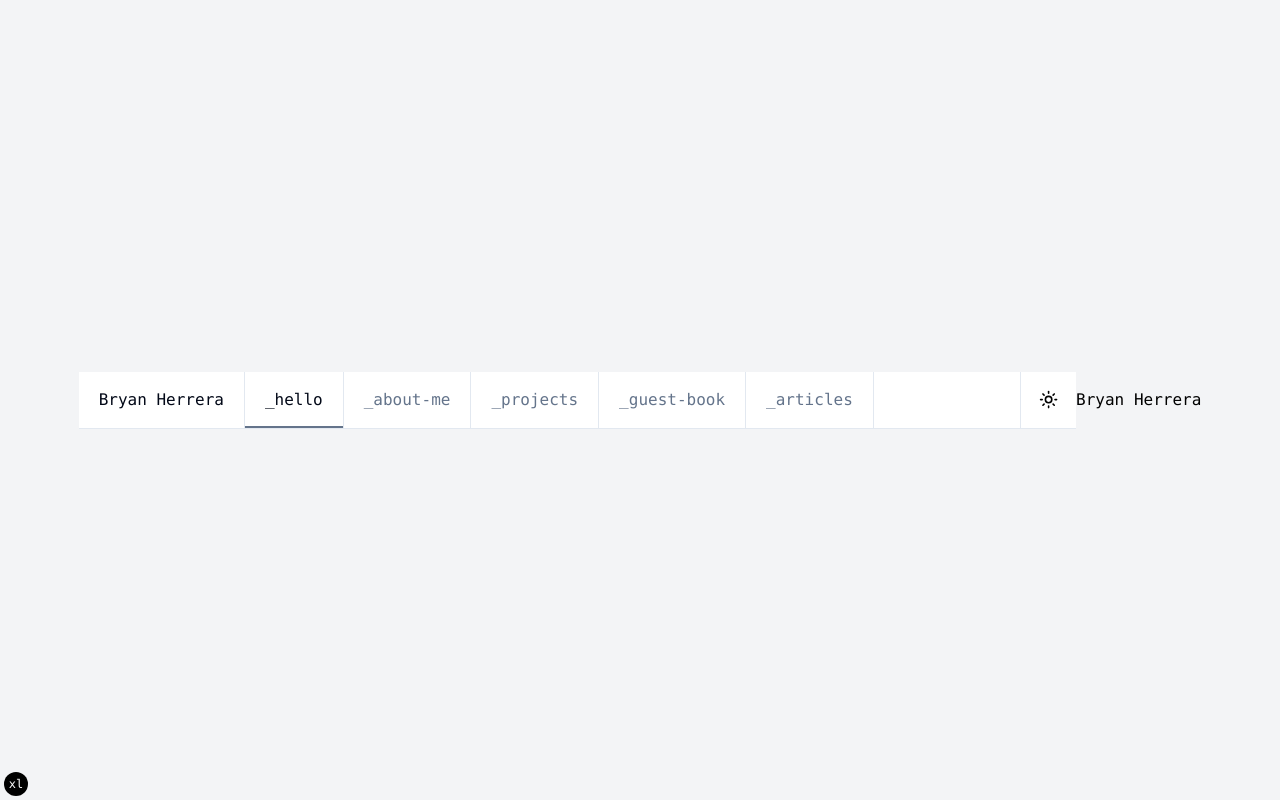
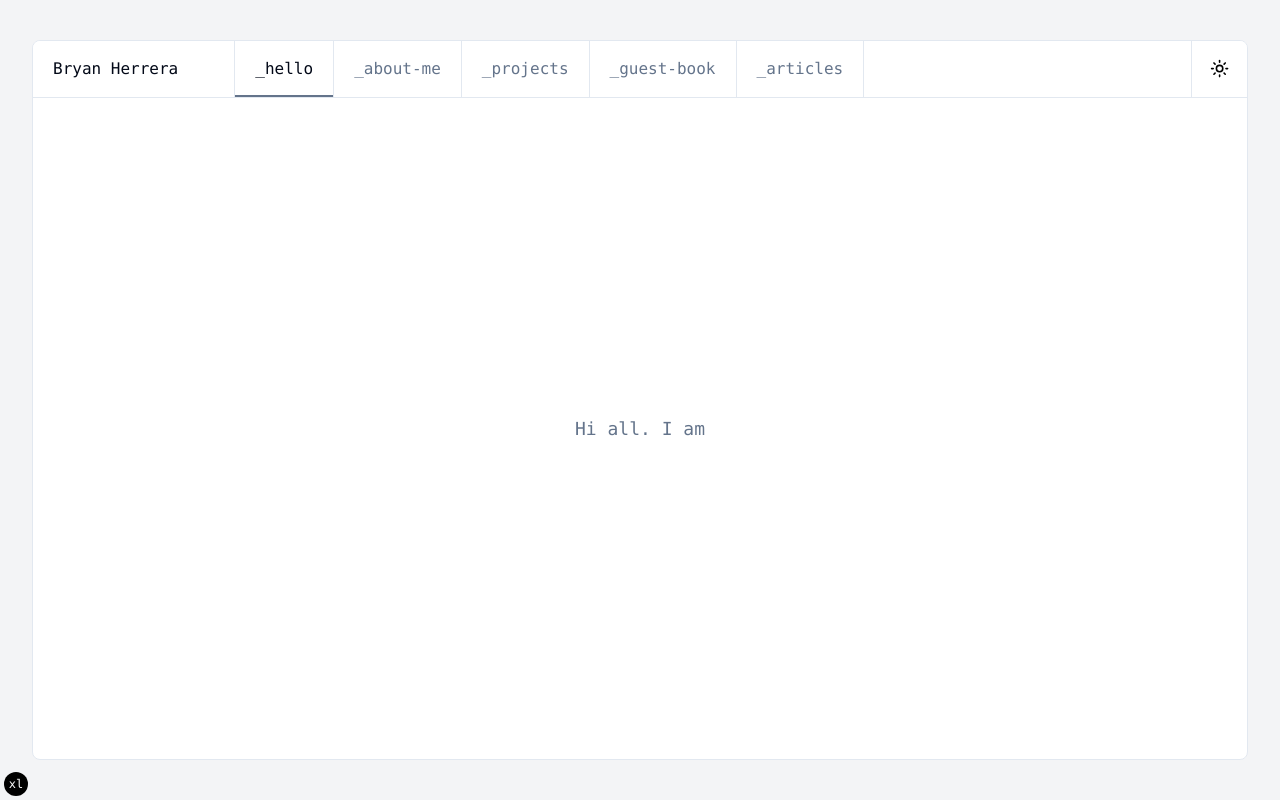
Before and after one commit to Bryan-Herrera-DEV/Bryan-Herrera-Portfolio-V5, a Next.js app: page / in a window 1280 px wide. Built offline with nearby package versions, Linux system fonts and the light colour scheme.

Commit message:
feat: agrega fadein component para componente layout de la ruta principal

```diff
--- a/package.json
+++ b/package.json
@@ -13,6 +13,7 @@
     "@radix-ui/react-slot": "^1.0.2",
     "class-variance-authority": "^0.7.0",
     "clsx": "^2.1.0",
+    "framer-motion": "^10.17.9",
     "geist": "^1.2.0",
     "lucide-react": "^0.306.0",
     "next": "14.0.4",
--- a/src/app/layout.tsx
+++ b/src/app/layout.tsx
@@ -29,11 +29,13 @@ export default function RootLayout({
           enableSystem
           disableTransitionOnChange
         >
-          <NavbarProvider>
-            <Navbar />
-            {/* <NavbarMobile /> */}
-          </NavbarProvider>
-          {children}
+          <main>
+            <NavbarProvider>
+              <Navbar />
+              {/* <NavbarMobile /> */}
+            </NavbarProvider>
+            {children}
+          </main>
         </ThemeWrapper>
         <ResponsiveIndicator />
       </body>
--- a/src/app/page.tsx
+++ b/src/app/page.tsx
@@ -1,7 +1,18 @@
-import Image from 'next/image'
+import { FadeIn } from "@/components/atoms/fade-in";
+import Image from "next/image";
 
 export default function Home() {
   return (
-    <p>Bryan Herrera</p>
-  )
+    <section className="flex items-center justify-center gap-20 p-5">
+      <FadeIn>
+        <div className="md:space-y-10 space-y-8 relative z-10">
+          <header>
+            <p className="text-muted-foreground text-lg font-extralight">
+              Hi all. I am
+            </p>
+          </header>
+        </div>
+      </FadeIn>
+    </section>
+  );
 }
--- /dev/null
+++ b/src/components/atoms/fade-in.tsx
@@ -0,0 +1,35 @@
+
+"use client";
+import { ComponentPropsWithRef, createContext, useContext } from "react";
+import { motion, useReducedMotion } from "framer-motion";
+
+const FadeInStaggerContext = createContext(false);
+
+const viewport = { once: true, margin: "0px 0px -200px" };
+
+export const FadeIn = (
+  props: ComponentPropsWithRef<typeof motion.div> & {
+    fromTopToBottom?: boolean;
+  }
+) => {
+  let shouldReduceMotion = useReducedMotion();
+  let isInStaggerGroup = useContext(FadeInStaggerContext);
+
+  return (
+    <motion.div
+      variants={{
+        hidden: { opacity: 0, y: shouldReduceMotion ? 0 : props.fromTopToBottom ? -24 : 24 },
+        visible: { opacity: 1, y: 0 }
+      }}
+      transition={{ duration: 0.5 }}
+      {...(isInStaggerGroup
+        ? {}
+        : {
+            initial: 'hidden',
+            whileInView: 'visible',
+            viewport
+          })}
+      {...props}
+    />
+  )
+};
```
Also changed, not shown: 1 other file (tests, documents, lock files or other folders).
